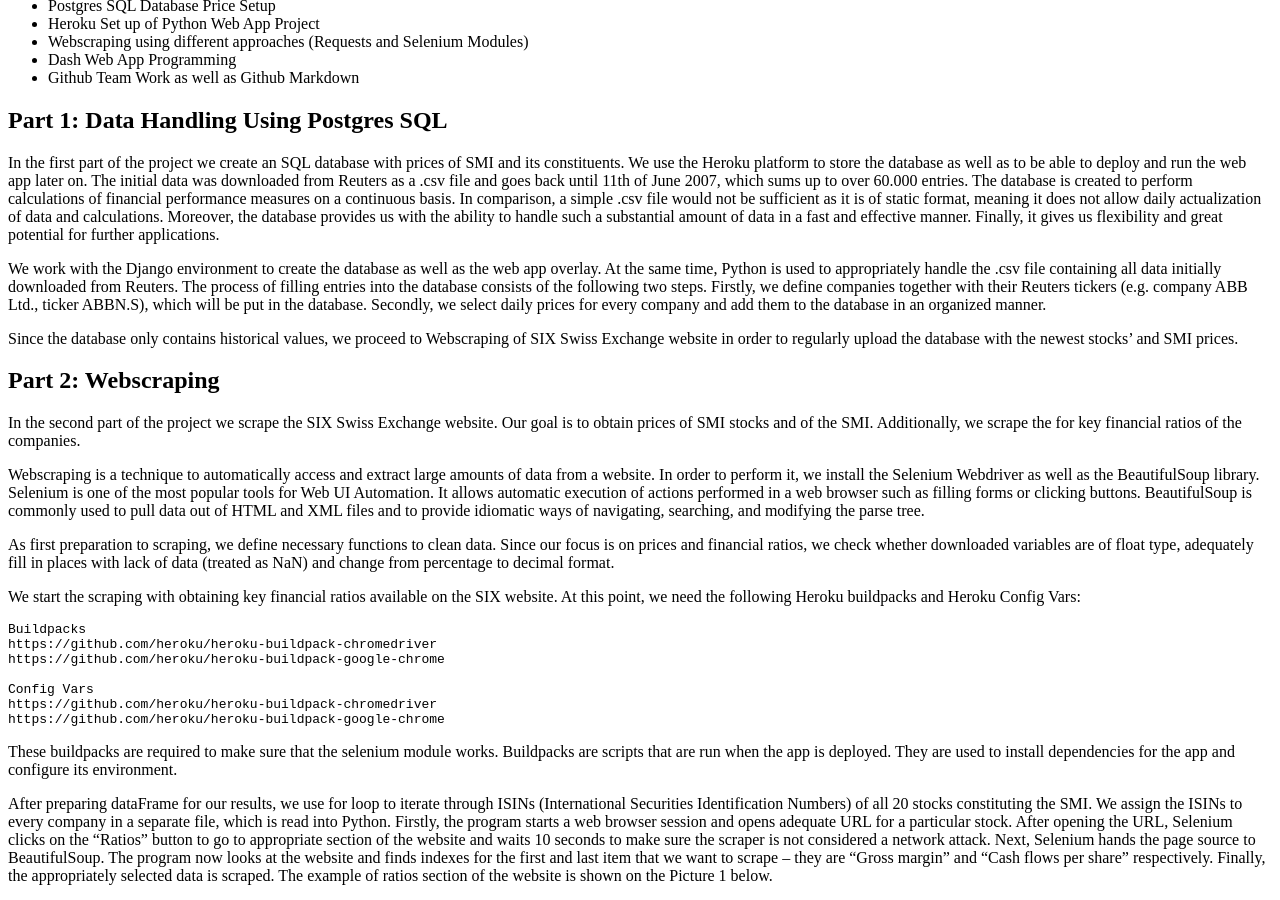
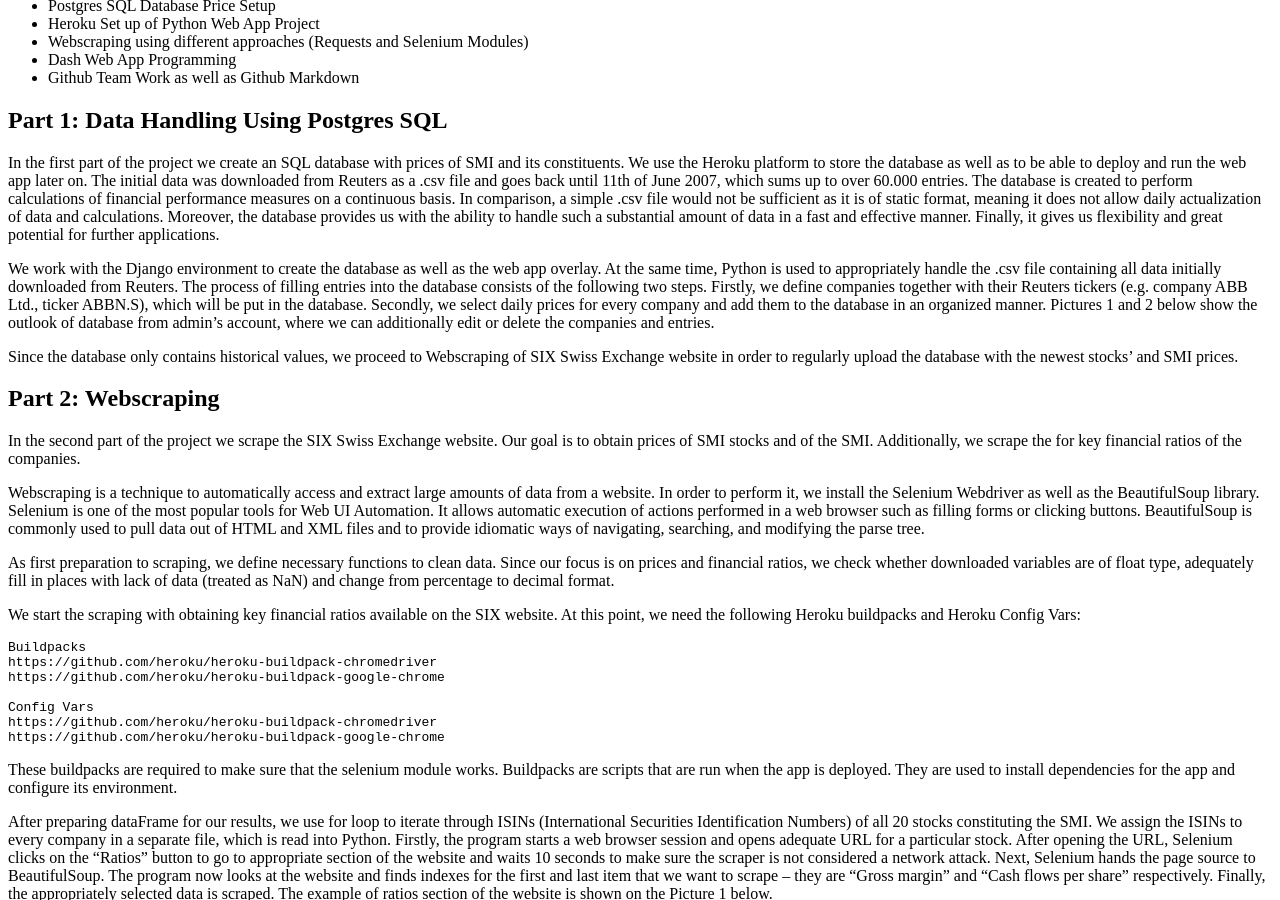
Before and after one commit to matterhornlab/matterhornlab.github.io, a Jekyll site: the page built from _posts/2019-05-24-launch-of-matterhorn-lab.md, in a window 1280 px wide and 900 px high, scrolled down 1075 px. Built offline with Jekyll 4.4.1, drawn with Linux system fonts in a browser that asks for light colours; Markdown is read by kramdown in place of the engine named in the settings.

Commit message:
Update 2019-05-24-launch-of-matterhorn-lab.md

```diff
--- a/_posts/2019-05-24-launch-of-matterhorn-lab.md
+++ b/_posts/2019-05-24-launch-of-matterhorn-lab.md
@@ -44,7 +44,9 @@ During the preparation of the Matterhorn Lab project, our team has significantly
 ## Part 1: Data Handling Using Postgres SQL
 In the first part of the project we create an SQL database with prices of SMI and its constituents. We use the Heroku platform to store the database as well as to be able to deploy and run the web app later on. The initial data was downloaded from Reuters as a .csv file and goes back until 11th of June 2007, which sums up to over 60.000 entries. The database is created to perform calculations of financial performance measures on a continuous basis. In comparison, a simple .csv file would not be sufficient as it is of static format, meaning it does not allow daily actualization of data and calculations. Moreover, the database provides us with the ability to handle such a substantial amount of data in a fast and effective manner. Finally, it gives us flexibility and great potential for further applications.
 
-We work with the Django environment to create the database as well as the web app overlay. At the same time, Python is used to appropriately handle the .csv file containing all data initially downloaded from Reuters. The process of filling entries into the database consists of the following two steps. Firstly, we define companies together with their Reuters tickers (e.g. company ABB Ltd., ticker ABBN.S), which will be put in the database. Secondly, we select daily prices for every company and add them to the database in an organized manner.
+We work with the Django environment to create the database as well as the web app overlay. At the same time, Python is used to appropriately handle the .csv file containing all data initially downloaded from Reuters. The process of filling entries into the database consists of the following two steps. Firstly, we define companies together with their Reuters tickers (e.g. company ABB Ltd., ticker ABBN.S), which will be put in the database. Secondly, we select daily prices for every company and add them to the database in an organized manner. Pictures 1 and 2 below show the outlook of database from admin's account, where we can additionally edit or delete the companies and entries.
+
+
 
 Since the database only contains historical values, we proceed to Webscraping of SIX Swiss Exchange website in order to regularly upload the database with the newest stocks' and SMI prices.
 
```
